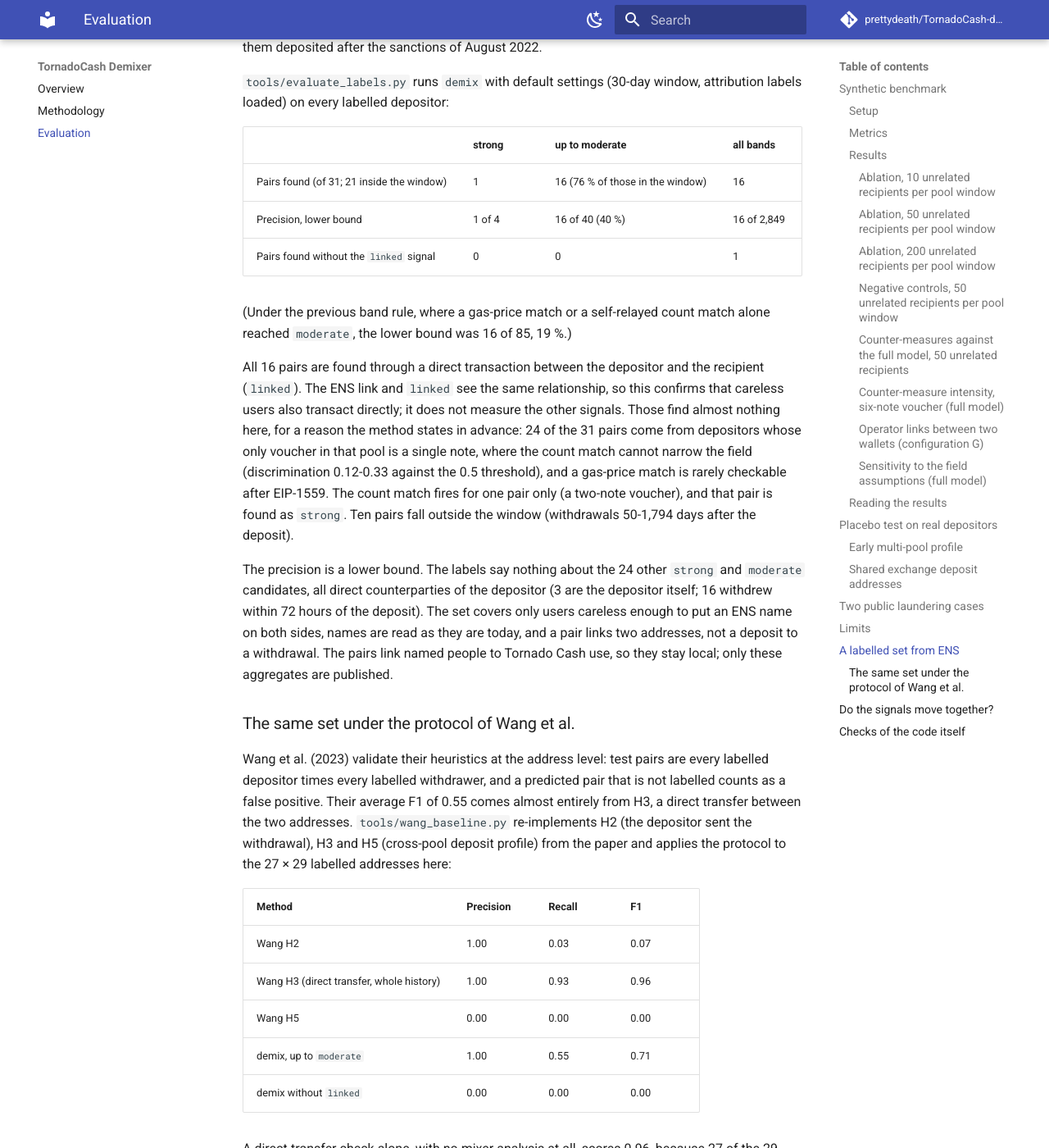
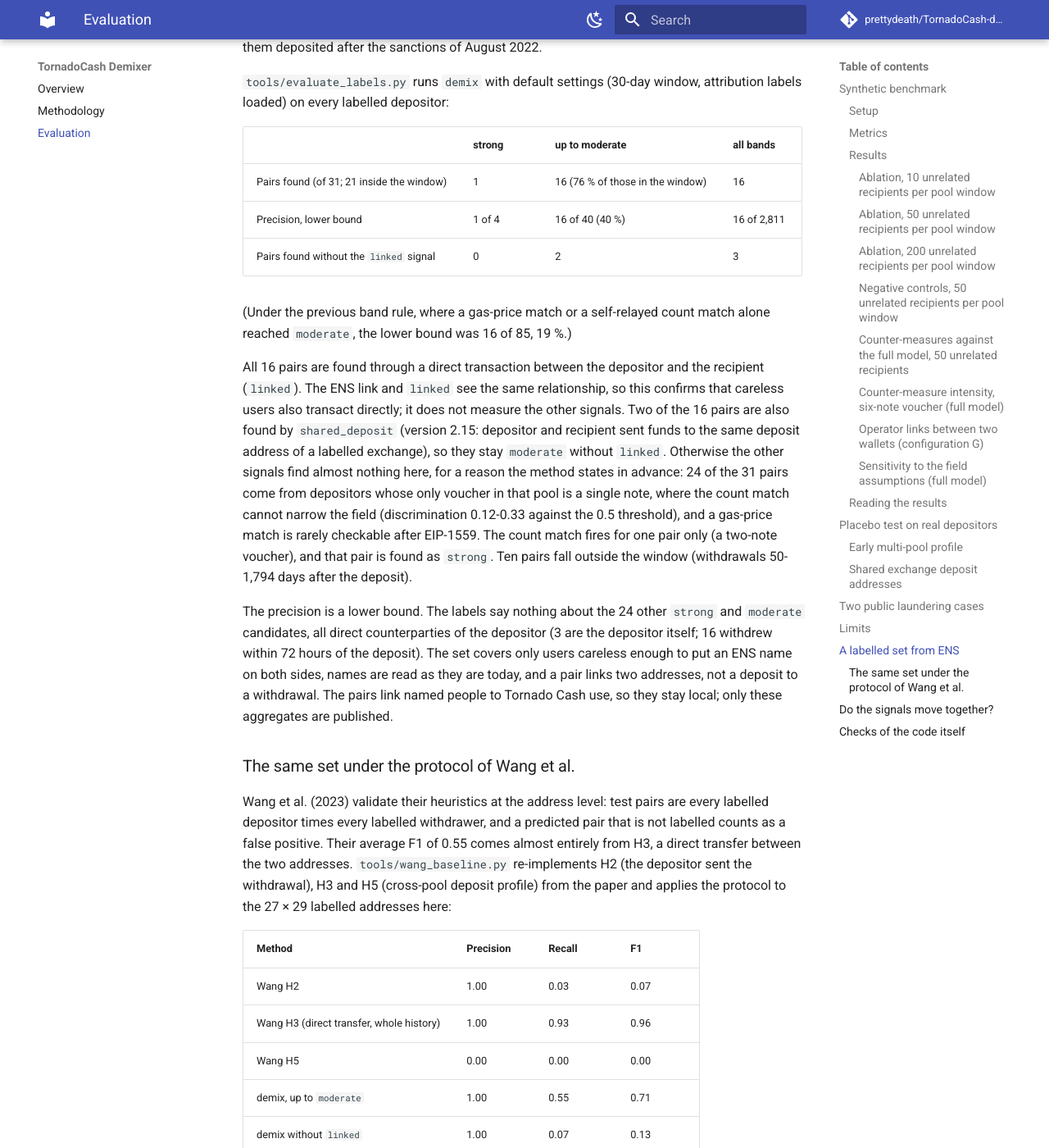
Before and after one commit to prettydeath/TornadoCash-demixer, an MkDocs documentation site: the page built from docs/EVALUATION.md, in a window 1280 px wide and 1400 px high, scrolled down 13144 px. Shown: the whole window at 82% size. Built offline with MkDocs 1.6.1 and Material for MkDocs 9.7.7, drawn with Linux system fonts in a browser that asks for light colours; comment, search, counter and statistics services are not loaded.

Commit message:
Count all non-linked signals when re-banding ENS pairs without linked

```diff
--- a/docs/EVALUATION.md
+++ b/docs/EVALUATION.md
@@ -437,8 +437,8 @@ attribution labels loaded) on every labelled depositor:
 | | strong | up to moderate | all bands |
 |---|---|---|---|
 | Pairs found (of 31; 21 inside the window) | 1 | 16 (76 % of those in the window) | 16 |
-| Precision, lower bound | 1 of 4 | 16 of 40 (40 %) | 16 of 2,849 |
-| Pairs found without the `linked` signal | 0 | 0 | 1 |
+| Precision, lower bound | 1 of 4 | 16 of 40 (40 %) | 16 of 2,811 |
+| Pairs found without the `linked` signal | 0 | 2 | 3 |
 
 (Under the previous band rule, where a gas-price match or a self-relayed count
 match alone reached `moderate`, the lower bound was 16 of 85, 19 %.)
@@ -446,7 +446,10 @@ match alone reached `moderate`, the lower bound was 16 of 85, 19 %.)
 All 16 pairs are found through a direct transaction between the depositor and
 the recipient (`linked`). The ENS link and `linked` see the same relationship,
 so this confirms that careless users also transact directly; it does not
-measure the other signals. Those find almost nothing here, for a reason the
+measure the other signals. Two of the 16 pairs are also found by `shared_deposit`
+(version 2.15: depositor and recipient sent funds to the same deposit address of a
+labelled exchange), so they stay `moderate` without `linked`. Otherwise the other
+signals find almost nothing here, for a reason the
 method states in advance: 24 of the 31 pairs come from depositors whose only
 voucher in that pool is a single note, where the count match cannot narrow the
 field (discrimination 0.12-0.33 against the 0.5 threshold), and a gas-price
@@ -477,7 +480,7 @@ and H5 (cross-pool deposit profile) from the paper and applies the protocol to t
 | Wang H3 (direct transfer, whole history) | 1.00 | 0.93 | 0.96 |
 | Wang H5 | 0.00 | 0.00 | 0.00 |
 | demix, up to `moderate` | 1.00 | 0.55 | 0.71 |
-| demix without `linked` | 0.00 | 0.00 | 0.00 |
+| demix without `linked` | 1.00 | 0.07 | 0.13 |
 
 A direct-transfer check alone, with no mixer analysis at all, scores 0.96,
 because 27 of the 29 pairs transacted directly. Labels built from address links
```
Also changed, not shown: 1 other file.
